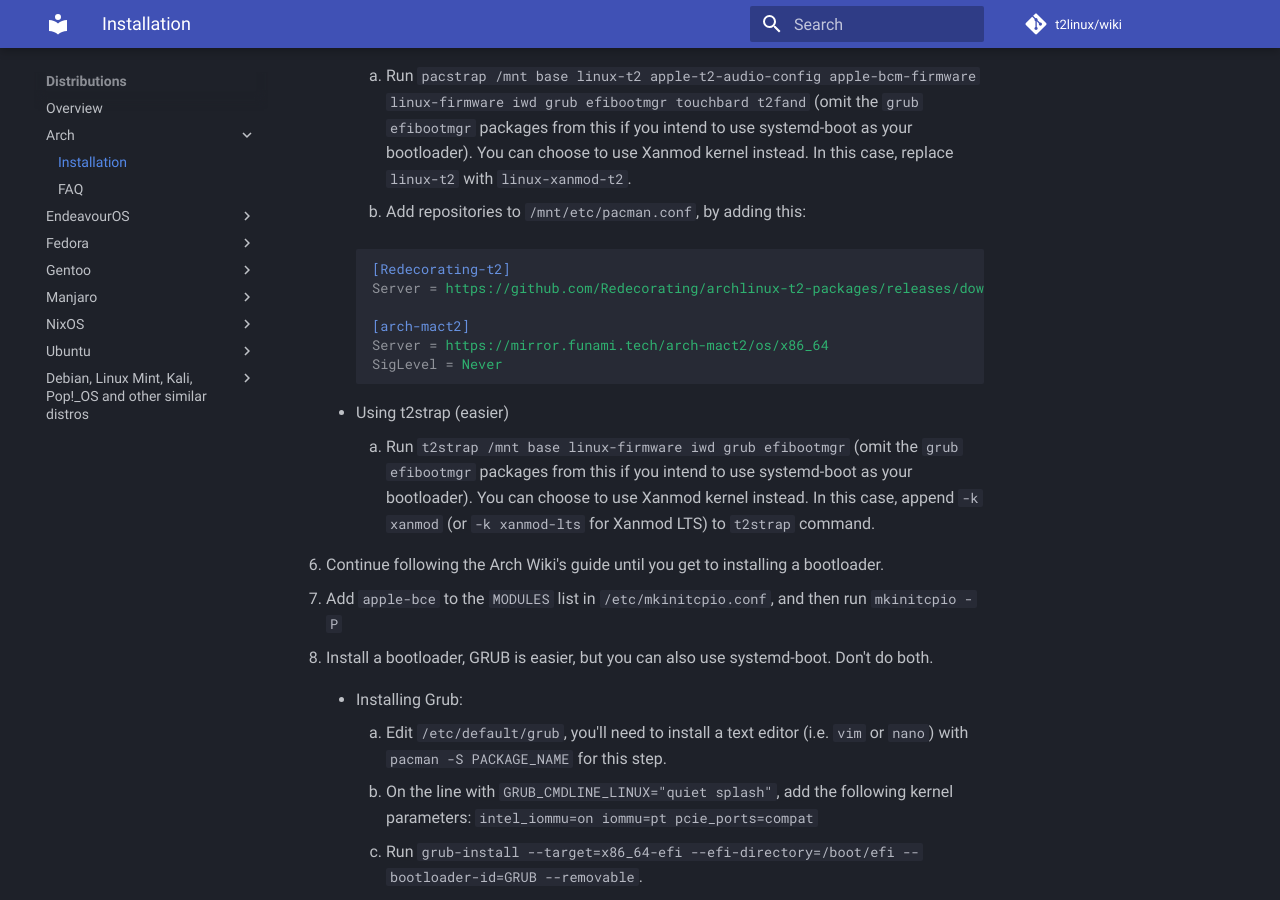
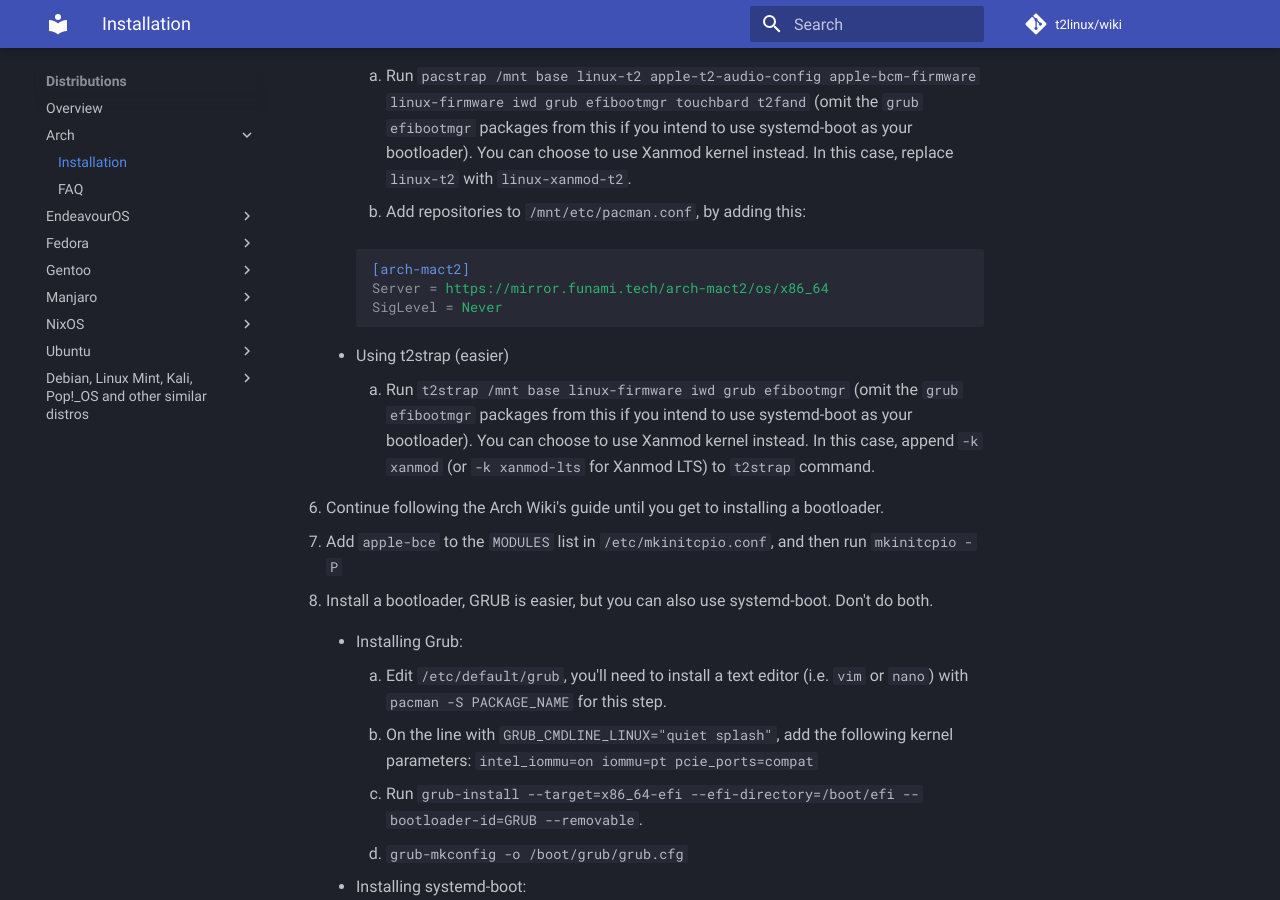
Before and after one commit to t2linux/wiki, an MkDocs documentation site: the page built from docs/distributions/arch/installation.md, in a window 1280 px wide and 900 px high, scrolled down 798 px. Built offline with MkDocs 1.6.1 and Material for MkDocs 9.7.7, drawn with Linux system fonts in a browser that asks for light colours; comment, search, counter and statistics services are not loaded.

Commit message:
Update installation.md
I removed the old repo link.

````diff
--- a/docs/distributions/arch/installation.md
+++ b/docs/distributions/arch/installation.md
@@ -27,9 +27,6 @@ You will need:
          2. Add repositories to `/mnt/etc/pacman.conf`, by adding this:
 
          ```ini
-         [Redecorating-t2]
-         Server = https://github.com/Redecorating/archlinux-t2-packages/releases/download/packages
-
          [arch-mact2]
          Server = https://mirror.funami.tech/arch-mact2/os/x86_64
          SigLevel = Never
````
